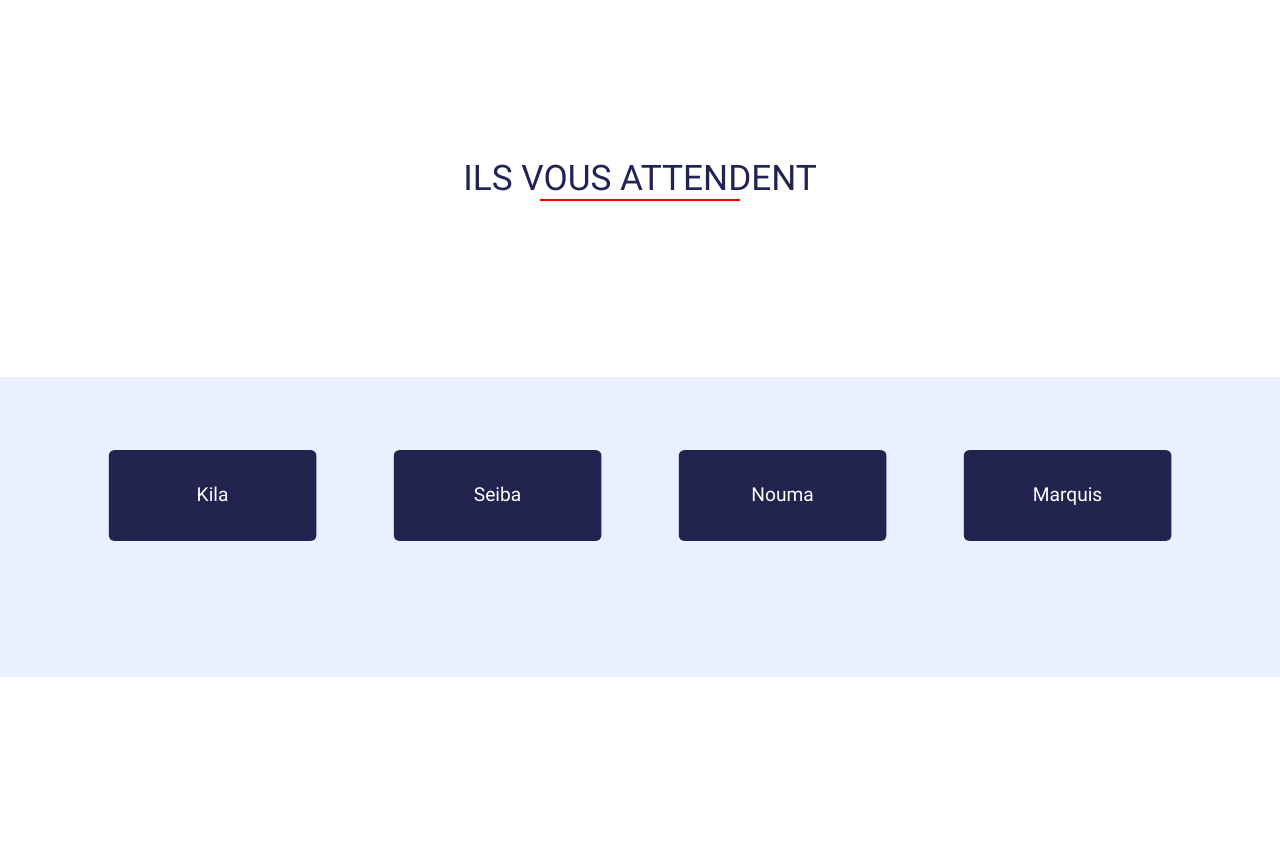
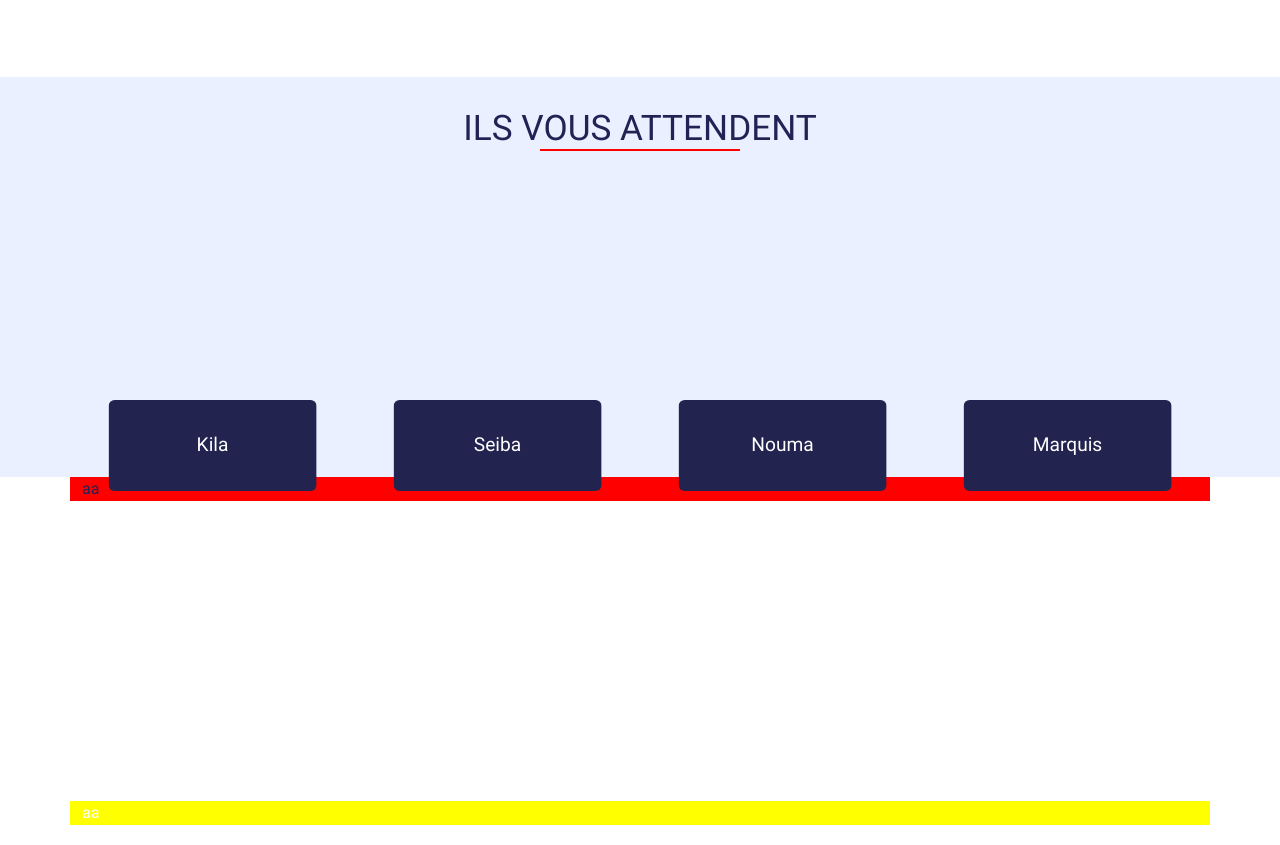
Before and after one commit to StephaneLP/la-piscine-html-css-projets, a website: page projet-7-spa33/index.html in a window 1280 px wide. Shown: the part 922-1767 px from the top of the page. Before the commit the page ends 1599 px from the top, so only its background shows below. Drawn offline with Linux system fonts and the light colour scheme.

Commit message:
maj 13-03-23

```diff
--- a/projet-7-spa33/assets/scss/theme/_footer.scss
+++ b/projet-7-spa33/assets/scss/theme/_footer.scss
@@ -1,5 +1,9 @@
 footer {
     color: white;
-    background-color: black;
+    background-color: white;
     padding: 300px 0 20px;
+
+
+
+
 }
--- a/projet-7-spa33/assets/scss/theme/_galerie.scss
+++ b/projet-7-spa33/assets/scss/theme/_galerie.scss
@@ -1,11 +1,8 @@
 #galerie {
     position: relative;
     padding-top: 30px;
-    height: 300px;
-
-    #galerie-div1 {
-        max-width: 1200px;
-        margin: 50px auto 80px;
+    height: 400px;
+    background-color: #eaf0ff;
     text-align: center;
 
     h2 {
@@ -42,9 +39,7 @@
     }
 }
 
-}
+    #galerie-div2 {
 
-    #galerie-div2 {
-        background-color: #eaf0ff;
         height: 300px;
     }
--- a/projet-7-spa33/assets/scss/theme/_presentation.scss
+++ b/projet-7-spa33/assets/scss/theme/_presentation.scss
@@ -1,5 +1,4 @@
 #presentation {
-    max-width: 1200px;
     margin: 50px auto 80px;
     text-align: center;
 
--- a/projet-7-spa33/index.html
+++ b/projet-7-spa33/index.html
@@ -80,7 +80,6 @@
         <!-- SECTION GALERIE -------------------------------------->
         <!--------------------------------------------------------->
         <section id="galerie">
-            <div id="galerie-div1">
                 <div class="container">
                     <div class="row">
                         <div class="col-12">
@@ -108,13 +107,19 @@
                         </div>
                     </div>
                 </div>
-            </div>
         </section>
-            <div id="galerie-div2">
-
-            </div>
-
+        <div class="container" style="background-color: red;">
+            aa
+                    </div>
     </main>
+    <!--------------------------------------------------------->
+    <!-- SECTION FOOTER --------------------------------------->
+    <!--------------------------------------------------------->
+    <footer>
+        <div class="container" style="background-color: yellow;">
+aa
+        </div>
+    </footer>
     <script src="assets/lib/bootstrap/js/bootstrap.min.js"></script>
 </body>
 </html>
```
Also changed, not shown: projet-7-spa33/assets/css/style.css, 1 other file. Lines whose indentation alone changed are shown as unchanged.
